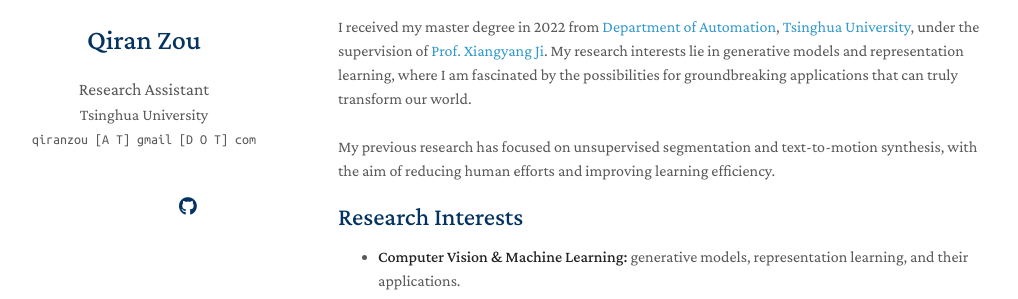
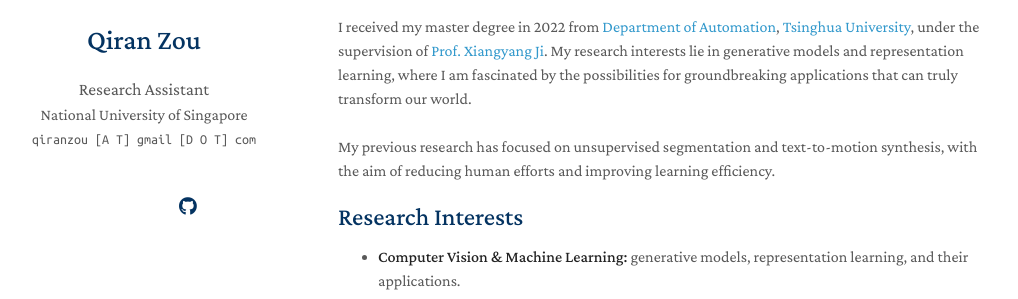
Before and after one commit to qrzou/qrzou.github.io, a Jekyll site: the page built from index.md, in a window 1280 px wide. Shown: the part 186-485 px from the top of the page, without its empty margins (132-1150 px from the left). Built offline with Jekyll 4.4.1, drawn with Linux system fonts in a browser that asks for light colours; nearby versions of some CDN libraries; a style sheet for code colours, icons or effects is not loaded; our own code applies the rules of GitHub Pages for plain Markdown files.

Commit message:
Update _config.yml

```diff
--- a/_config.yml
+++ b/_config.yml
@@ -1,13 +1,13 @@
 # Basic Information
 title: Qiran Zou
 position: Research Assistant
-affiliation: Tsinghua University
+affiliation: National University of Singapore
 email: qiranzou [A T] gmail [D O T] com
 
 # Search Engine Optimization (SEO)
 # The following information is used to improve the website traffic from search engines, e.g., Google.
 keywords: Qiran Zou
-description: Qiran Zou is a research assistant at Broadband Network and Digital Media Lab, Tsinghua University. He received his master degree in 2022 from Department of Automation, Tsinghua University.
+description: Qiran Zou is currently a research assistant at CogAI4Sci group, National University of Singapore. He received his master degree in 2022 from Department of Automation, Tsinghua University.
 canonical: https://qrzou.github.io/
 
 # Links
```
